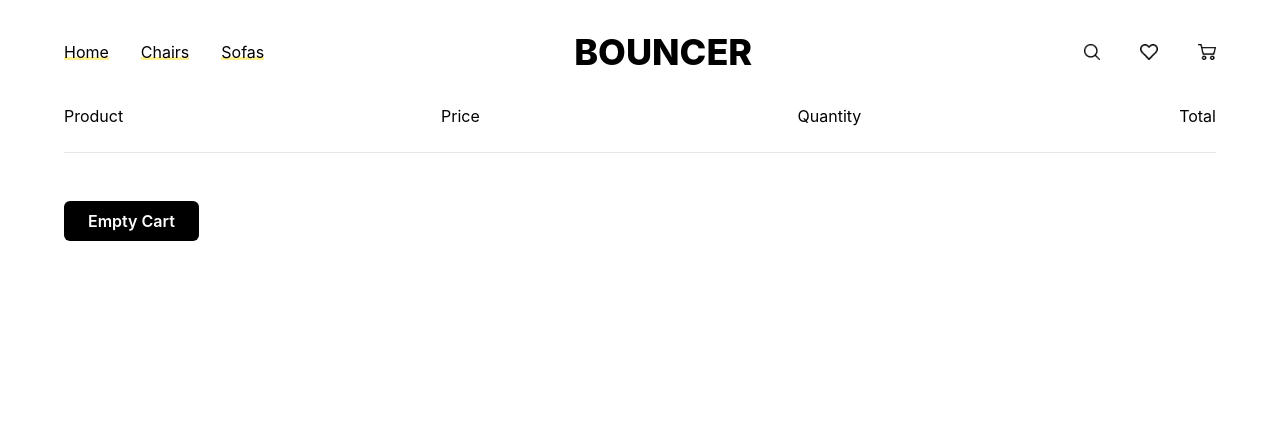
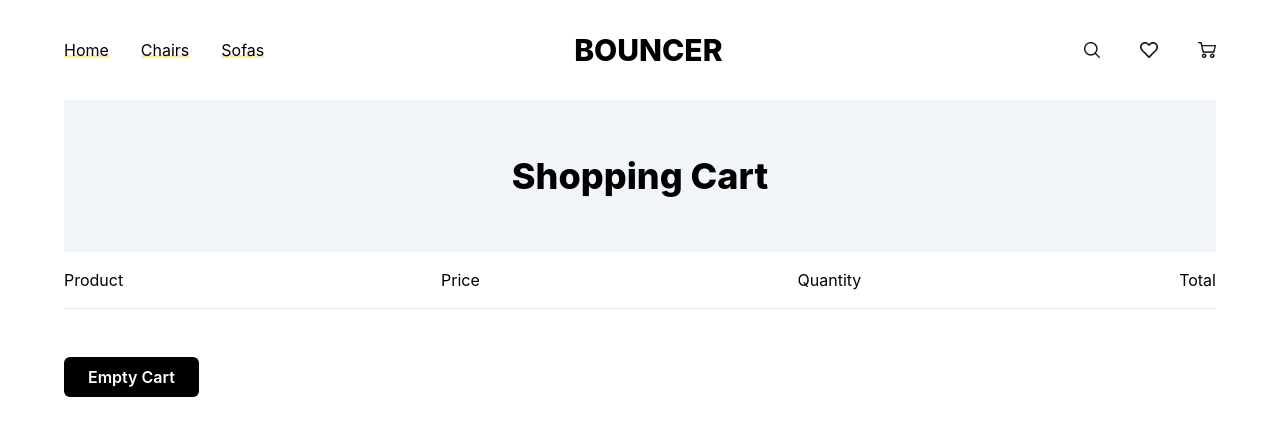
Before and after one commit to edusal100/bouncer_saldana_tlwd, a React (Create React App) app: page /cart in a window 1280 px wide. Shown: the top 436 px of the page. Built offline with nearby package versions, Linux system fonts and the light colour scheme.

Commit message:
Visual adjustments on item and cart

```diff
--- a/src/Components/Cart.jsx
+++ b/src/Components/Cart.jsx
@@ -8,7 +8,8 @@ export default function Cart() {
 
   return (
     <div>
-        <div className='hidden lg:flex justify-between mb-6' >
+        <div className='bg-slate-100 text-center py-10 lg:py-14 mb-4 text-4xl font-extrabold'>Shopping Cart</div>
+        <div className='hidden lg:flex justify-between mb-4'>
         <p>Product</p>
         <p>Price</p>
         <p>Quantity</p>
@@ -16,15 +17,17 @@ export default function Cart() {
       </div>
       <hr className='mb-6'/>
       {cartList.map(prod =>
-      <div className='flex justify-between mb-4 items-center' key={prod.id}>
-        <div className='flex items-center gap-8 font-bold'>
-            <img className='w-16' src={prod.image} alt="" />
-            <p>{prod.model}</p>
+      <div className='flex justify-between items-center' key={prod.id}>
+        <div className='flex items-center font-bold'>
+            <img className='w-28 lg:w-16' src={prod.image} alt="" />
           </div>
+          <div className='lg:flex items-center gap-40'>
+            <p className='font-bold text-2xl lg:text-xl'>{prod.model}</p>
             <p>${prod.price}</p>
             <p>{prod.cantidad}</p>
-            <div className='flex gap-4'>
-            <p>${prod.price * prod.cantidad}</p>
+            </div>
+            <div className='flex gap-6'>
+            <p className='font-bold text-2xl lg:text-xl'>${prod.price * prod.cantidad}</p>
             <img onClick={()=> eliminarItem(prod.id)} className='h-4' src={require('../images/remove.png')} alt="" />
             </div>
       </div>
--- a/src/Components/Item.jsx
+++ b/src/Components/Item.jsx
@@ -8,7 +8,7 @@ export default function Item({item}) {
         <div className='flex justify-between'>
         <h3 className='text-center text-lg font-semibold'>{item.model}</h3>
         <h4 className='font-medium text-slate-500'>$ {item.price}</h4>
-        <Link to={`/item/${item.id}`}>See more</Link>
+        <Link className='text-slate-400 hover:text-yellow-600 font-medium' to={`/item/${item.id}`}>See more</Link>
         </div>
     </div>
   )
--- a/src/Components/Navbar.jsx
+++ b/src/Components/Navbar.jsx
@@ -25,7 +25,7 @@ export default function Navbar() {
       hover:[background-size:100%_100%]
       focus:[background-size:100%_100%]'>Sofas</Link>
         </div>
-        <Link to="/" className='flex-1 text-4xl font-extrabold'>
+        <Link to="/" className='flex-1 text-4xl lg:text-3xl font-extrabold'>
         BOUNCER
         </Link>
         <div className='flex justify-center space-x-10 items-center'>
```
